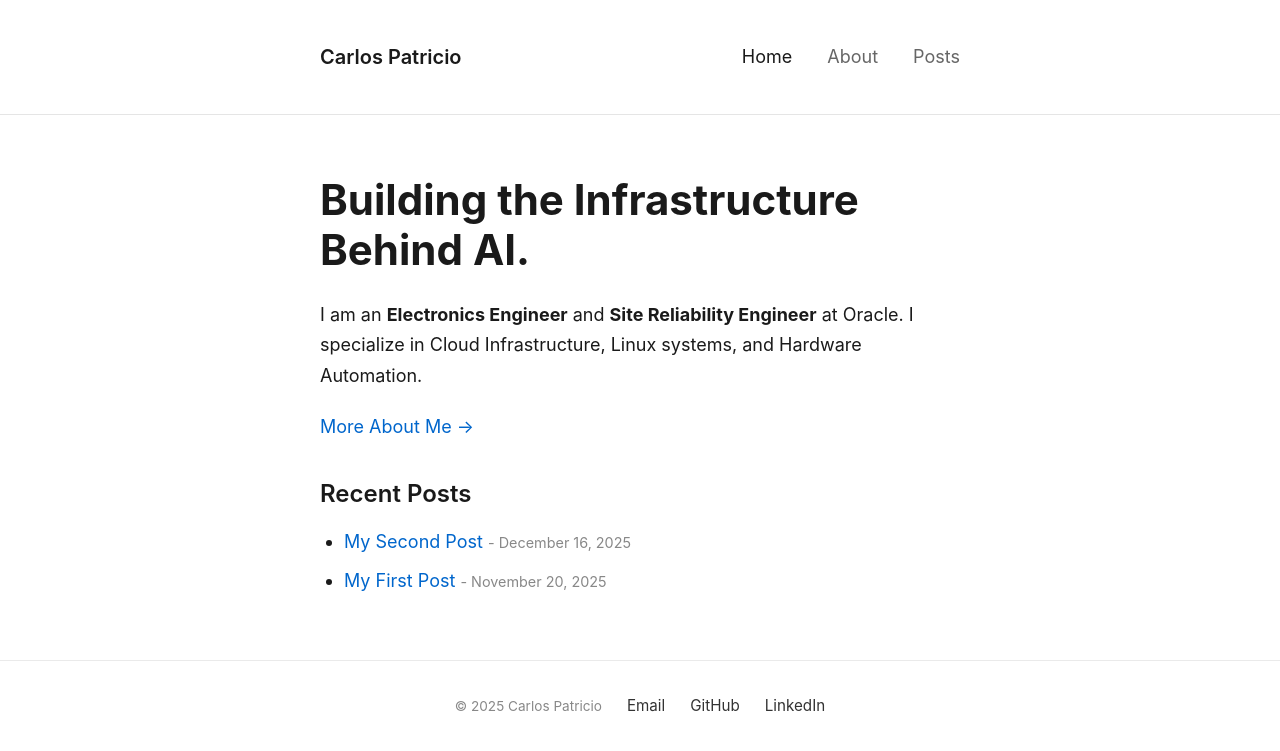
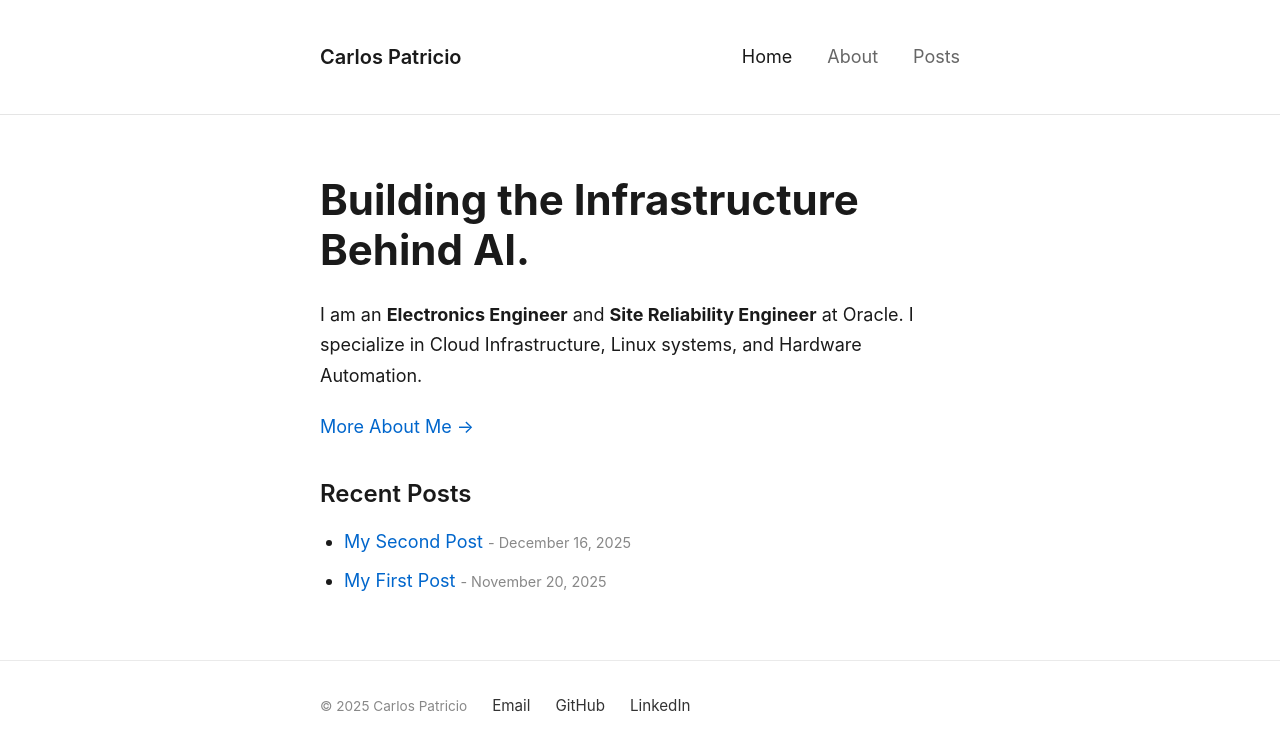
Before and after one commit to capatric/capatric.github.io, a Jekyll site: the page built from index.md, in a window 1280 px wide. Shown: the top 751 px of the page. Built offline with Jekyll 4.4.1, drawn with Linux system fonts in a browser that asks for light colours.

Commit message:
footer modification

```diff
--- a/assets/css/style.css
+++ b/assets/css/style.css
@@ -165,7 +165,7 @@ img {
 /* Container for Copyright + Links */
 .footer-flex {
     display: flex;
-    justify-content: center; /* <--- Centers everything in the middle */
+    justify-content: flex-start;
     align-items: center;
     gap: 25px;               /* <--- Controls space between Copyright and Email */
     flex-wrap: wrap;         /* Wraps nicely on small screens */
```
